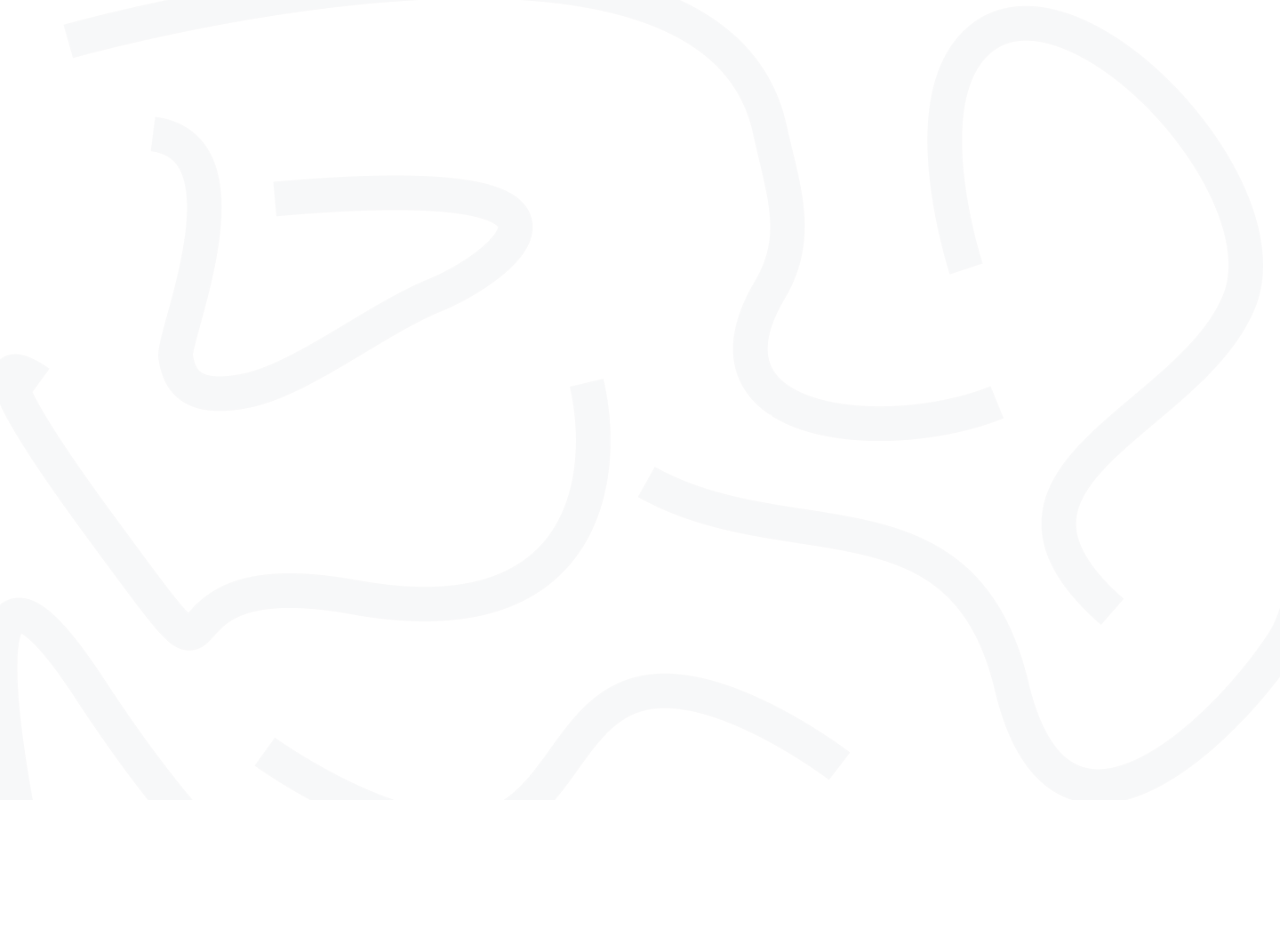
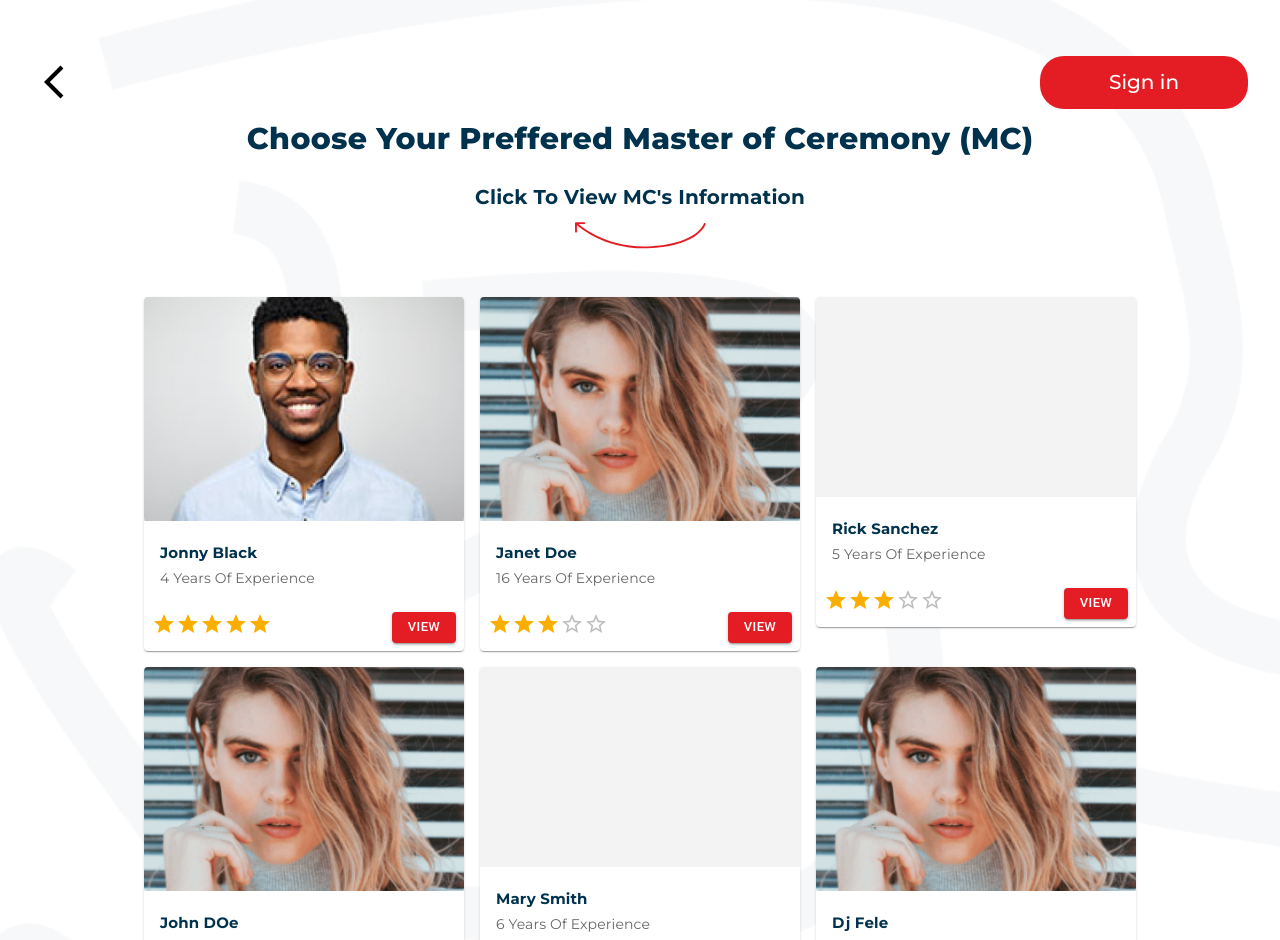
Before and after one commit to IAmalmuhandis/mytaroapp, a React (Create React App) app: page /Manual/mc in a window 1280 px wide. Before the commit this address had no page. Shown: the top 940 px of the page. Before the commit the page ends 800 px from the top, so only its background shows below. Built offline with nearby package versions, Linux system fonts and the light colour scheme; the HTML template or start-up script is replaced by a standard one.

Commit message:
added some pages

```diff
--- a/src/App.js
+++ b/src/App.js
@@ -13,6 +13,8 @@ import Manual from './pages/manual';
 import SingleEventCenter from './pages/singleEventCenter';
 import HireOtherService from './pages/hireOtherService';
 import ChooseService from './pages/chooseServices';
+import Djs from './pages/dj';
+import Mcs from './pages/mc';
 
 function App() {
   return (
@@ -31,6 +33,8 @@ function App() {
         <Route path='/Manual/event_centers/single' element={<SingleEventCenter />} />
         <Route path='/Manual/hire_other_service' element={<HireOtherService />} />
         <Route path='/Manual/hire_other_service/choose_service' element={<ChooseService />} />
+        <Route path='/Manual/dj' element={<Djs />} />
+        <Route path='/Manual/mc' element={<Mcs />} />
       </Routes>
     </BrowserRouter>
   </>
--- a/src/pages/chooseServices.jsx
+++ b/src/pages/chooseServices.jsx
@@ -11,6 +11,7 @@ import { Helmet } from 'react-helmet';
 import BlueBtn from '../component/blueBtn';
 
 const ChooseService = () => {
+  const navigate = useNavigate()
   const theme = useTheme();
   const isTablet = useMediaQuery(theme.breakpoints.up('sm'))
   const isLaptopScreen = useMediaQuery(theme.breakpoints.up('md'));
@@ -22,7 +23,7 @@ const ChooseService = () => {
       <title>Want To Hire Other Services?</title>
     </Helmet>
     <div className='w-full fixed top-0'>
-      <Back_Avater />
+      <Back_Avater onClick={() => navigate('/Manual/hire_other_service')} />
     </div>
     <div className='w-full h-screen max-w-full mt-8 p-4 flex justify-center items-center overflow-hidden'>
       <div className='mt-3 w-full'>
@@ -47,8 +48,8 @@ const ChooseService = () => {
             </div>
             <div>
               <Stack className='gap-2 md:gap-5'>
-                <BlueBtn title='DJ' />
-                <BlueBtn title='MC' />
+                <BlueBtn title='Disk Jockey (DJ)' onClick={() => navigate('/Manual/dj')} />
+                <BlueBtn onClick={() => navigate('/Manual/mc')} title='MC' />
                 <BlueBtn title='CATERER' />
               </Stack>
             </div>
--- /dev/null
+++ b/src/pages/dj.jsx
@@ -0,0 +1,112 @@
+import React from 'react'
+import { Helmet } from 'react-helmet'
+import Back_Avater from '../component/Back_Avater'
+import { Container, Grid, Typography } from '@mui/material'
+import { useNavigate } from 'react-router-dom'
+import { blue } from '../utils/colors'
+import { useTheme } from '@mui/material/styles';
+import useMediaQuery from '@mui/material/useMediaQuery';
+import MediaCard from '../component/card'
+import { ReactComponent as Arrow } from '../assets/svg/Arrow.svg';
+import Img1 from '../assets/images/Screenshot (50) 1.png'
+import Img2 from '../assets/images/Screenshot (51) 1.png'
+
+
+const Djs = () => {
+  const navigate = useNavigate()
+  const theme = useTheme();
+  const isTablet = useMediaQuery(theme.breakpoints.up('sm'))
+  const isLaptopScreen = useMediaQuery(theme.breakpoints.up('md'));
+  const isDesktopScreen = useMediaQuery(theme.breakpoints.up('lg'));
+  const isLargeScreen = isTablet || isLaptopScreen || isDesktopScreen
+  const isSmallLaptop = window.innerWidth >= 900 && window.innerWidth <= 1090
+
+  const eventCentersList = [
+    {
+        img: Img2,
+        title: 'Jonny Black',
+        experience: '4 Years Of Experience',
+        rating: 5
+    },
+    {
+        img: Img1,
+        title: 'Janet Doe',
+        experience: '16 Years Of Experience',
+        rating: 3
+    },
+    {
+        title: 'Rick Sanchez',
+        experience: '5 Years Of Experience',
+        rating: 3
+    },
+    {
+        img: Img1,
+        title: 'John DOe',
+        experience: '6 Years Of Experience',
+        rating: 4
+    },
+    {
+        title: 'Mary Smith',
+        experience: '6 Years Of Experience',
+        rating: 0
+    },
+    {
+        img: Img1,
+        title: 'Dj Fele',
+        experience: '6 Years Of Experience',
+        rating: 4
+    },
+    {
+        img: Img2,
+        title: 'Juliana Doe',
+        experience: '6 Years Of Experience',
+        rating: 4
+    }
+  ]
+
+  return (
+    <>
+    <Helmet>
+        <title>Select Event Center</title>
+    </Helmet>
+    <Container maxWidth="none" sx={{ display: 'flex', flexDirection: 'column', overflow: 'hidden' }}>
+        <Back_Avater onClick={() => navigate('/Manual/hire_other_service/choose_service')} />
+        <Grid>
+            <Typography
+                color={blue}
+                fontWeight={800}
+                fontSize={{xl: 30, lg: 30, md: 20, xs: 15, sm: 15}}
+                textAlign='center'
+                lineHeight={2}
+                fontFamily='Montserrat'
+            >
+                Choose Your Preffered Disk Jockey (DJ)
+            </Typography>
+            <Typography
+                mt={1}
+                color={blue}
+                fontWeight={700}
+                fontSize={{xl: 20, lg: 20, md: 15, xs: 12, sm: 12}}
+                textAlign='center'
+                lineHeight={2}
+                fontFamily='Montserrat'
+            >
+                Click To View Dj's Information
+            </Typography>
+            <div style={{ marginTop: '5px', display: 'flex', alignItems: 'center', justifyContent: 'center'}}>
+                <Arrow width={isLargeScreen || isSmallLaptop ? '173px' : '112px'} height={isLargeScreen || isSmallLaptop ? '27px' : '23px'} />
+            </div>
+        </Grid>
+        <Grid className='w-full px-2 py-4 mx-auto' container mt={2} spacing={2} justifyContent='center'>
+            {eventCentersList.map((i, k) =>(
+                <Grid className='w-full md:w-fit' item>
+                    <MediaCard img={i.img} title={i.title} experience={i.experience} capacity={i.capacity} rating={i.rating} />
+                </Grid>
+            ))}
+        </Grid>
+    </Container>
+    </>
+  )
+}
+
+export default Djs
--- a/src/pages/firstPage.jsx
+++ b/src/pages/firstPage.jsx
@@ -21,19 +21,19 @@ const FirstPage = () => {
   const isLargeScreen = isTablet || isLaptopScreen || isDesktopScreen
   const isSmallLaptop = window.innerWidth >= 900 && window.innerWidth <= 1090
 
-  const typeSomtingStyle = {
-    backgroundColor: '#E7E7E7',
-    borderRadius: isLargeScreen ? '60px' : '20.29px',
-    fontWeight: '8.77px',
-    '& .MuiOutlinedInput-root': {
-      height: isLargeScreen ? '70px' : '35px',
-      width: isLargeScreen ? '490px' : '194px',
-      fontSize: isLargeScreen ? '18px' : '12px',
-      '& fieldset': {
-        border: 'none',
-      },
-    },
-  }
+  // const typeSomtingStyle = {
+  //   backgroundColor: '#E7E7E7',
+  //   borderRadius: isLargeScreen ? '60px' : '20.29px',
+  //   fontWeight: '8.77px',
+  //   '& .MuiOutlinedInput-root': {
+  //     height: isLargeScreen ? '70px' : '35px',
+  //     width: isLargeScreen ? '490px' : '194px',
+  //     fontSize: isLargeScreen ? '18px' : '12px',
+  //     '& fieldset': {
+  //       border: 'none',
+  //     },
+  //   },
+  // }
 
   const onWeddingClick = () =>{
     navigate('/choose')
--- /dev/null
+++ b/src/pages/mc.jsx
@@ -0,0 +1,112 @@
+import React from 'react'
+import { Helmet } from 'react-helmet'
+import Back_Avater from '../component/Back_Avater'
+import { Container, Grid, Typography } from '@mui/material'
+import { useNavigate } from 'react-router-dom'
+import { blue } from '../utils/colors'
+import { useTheme } from '@mui/material/styles';
+import useMediaQuery from '@mui/material/useMediaQuery';
+import MediaCard from '../component/card'
+import { ReactComponent as Arrow } from '../assets/svg/Arrow.svg';
+import Img1 from '../assets/images/Screenshot (50) 1.png'
+import Img2 from '../assets/images/Screenshot (51) 1.png'
+
+
+const Mcs = () => {
+  const navigate = useNavigate()
+  const theme = useTheme();
+  const isTablet = useMediaQuery(theme.breakpoints.up('sm'))
+  const isLaptopScreen = useMediaQuery(theme.breakpoints.up('md'));
+  const isDesktopScreen = useMediaQuery(theme.breakpoints.up('lg'));
+  const isLargeScreen = isTablet || isLaptopScreen || isDesktopScreen
+  const isSmallLaptop = window.innerWidth >= 900 && window.innerWidth <= 1090
+
+  const eventCentersList = [
+    {
+        img: Img2,
+        title: 'Jonny Black',
+        experience: '4 Years Of Experience',
+        rating: 5
+    },
+    {
+        img: Img1,
+        title: 'Janet Doe',
+        experience: '16 Years Of Experience',
+        rating: 3
+    },
+    {
+        title: 'Rick Sanchez',
+        experience: '5 Years Of Experience',
+        rating: 3
+    },
+    {
+        img: Img1,
+        title: 'John DOe',
+        experience: '6 Years Of Experience',
+        rating: 4
+    },
+    {
+        title: 'Mary Smith',
+        experience: '6 Years Of Experience',
+        rating: 0
+    },
+    {
+        img: Img1,
+        title: 'Dj Fele',
+        experience: '6 Years Of Experience',
+        rating: 4
+    },
+    {
+        img: Img2,
+        title: 'Juliana Doe',
+        experience: '6 Years Of Experience',
+        rating: 4
+    }
+  ]
+
+  return (
+    <>
+    <Helmet>
+        <title>Select Event Center</title>
+    </Helmet>
+    <Container maxWidth="none" sx={{ display: 'flex', flexDirection: 'column', overflow: 'hidden' }}>
+        <Back_Avater onClick={() => navigate('/Manual/hire_other_service/choose_service')} />
+        <Grid>
+            <Typography
+                color={blue}
+                fontWeight={800}
+                fontSize={{xl: 30, lg: 30, md: 20, xs: 15, sm: 15}}
+                textAlign='center'
+                lineHeight={2}
+                fontFamily='Montserrat'
+            >
+                Choose Your Preffered Master of Ceremony (MC)
+            </Typography>
+            <Typography
+                mt={1}
+                color={blue}
+                fontWeight={700}
+                fontSize={{xl: 20, lg: 20, md: 15, xs: 12, sm: 12}}
+                textAlign='center'
+                lineHeight={2}
+                fontFamily='Montserrat'
+            >
+                Click To View MC's Information
+            </Typography>
+            <div style={{ marginTop: '5px', display: 'flex', alignItems: 'center', justifyContent: 'center'}}>
+                <Arrow width={isLargeScreen || isSmallLaptop ? '173px' : '112px'} height={isLargeScreen || isSmallLaptop ? '27px' : '23px'} />
+            </div>
+        </Grid>
+        <Grid className='w-full px-2 py-4 mx-auto' container mt={2} spacing={2} justifyContent='center'>
+            {eventCentersList.map((i, k) =>(
+                <Grid className='w-full md:w-fit' item>
+                    <MediaCard img={i.img} title={i.title} experience={i.experience} capacity={i.capacity} rating={i.rating} />
+                </Grid>
+            ))}
+        </Grid>
+    </Container>
+    </>
+  )
+}
+
+export default Mcs
```
Also changed, not shown: src/assets/images/Screenshot (50) 1.png (added), src/assets/images/Screenshot (51) 1.png (added).
